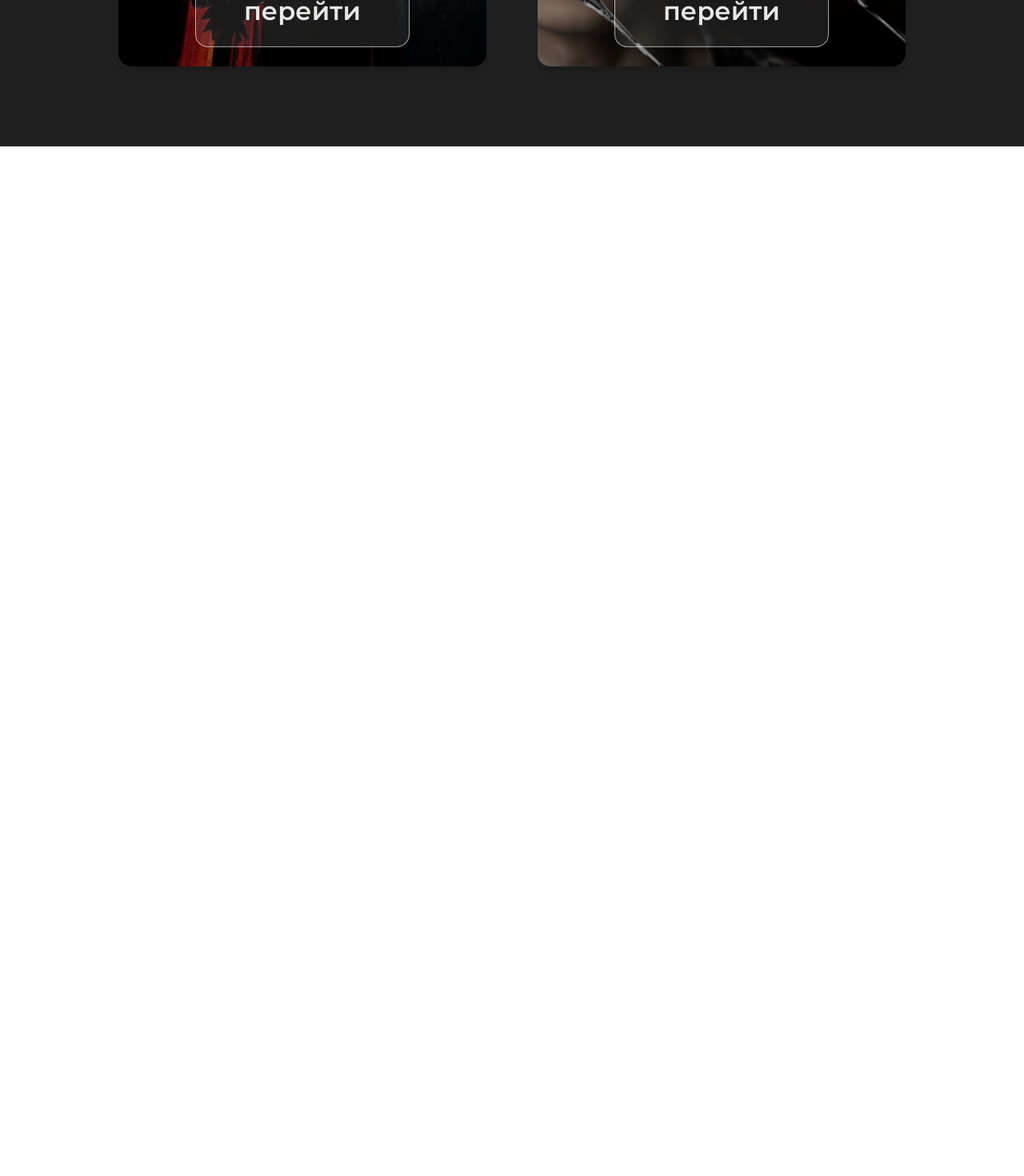
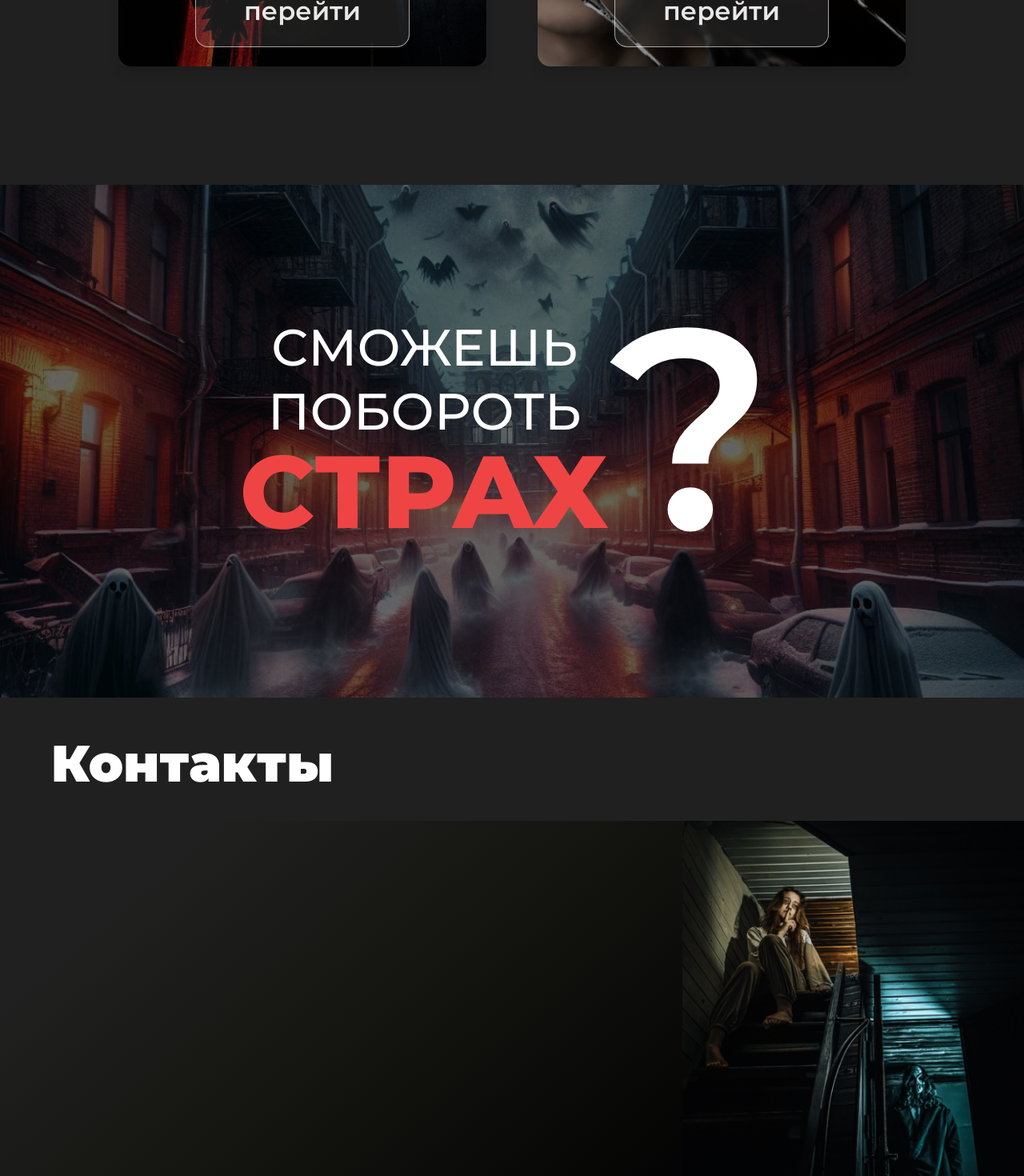
Before and after one commit to AliveRg/horror-prod, a Vue app: page / in a window 1280 px wide. Shown: the part 1814-3284 px from the top of the page at 80% size. Before the commit the page ends 1997 px from the top, so only its background shows below. Built offline with nearby package versions, Linux system fonts and the light colour scheme.

Commit message:
add foot

```diff
--- a/src/App.vue
+++ b/src/App.vue
@@ -16,6 +16,45 @@ import { RouterLink, RouterView } from 'vue-router'
   </header>
 
   <RouterView />
+
+  <footer class="footer pt-[48px] bg-[#202020]">
+    <section>
+      <div
+        class="container-bg w-screen h-[641px] pt-[48px] pl-[64px] pr-[76px] pb-[83px] flex justify-center items-center"
+      >
+        <div class="font-montser font-medium text-[64px] text-white uppercase text-center">
+          <p class="leading-[80px]">
+            СМОЖЕШЬ<br />
+            ПОБОРОТЬ
+          </p>
+          <p class="text-red-500 font-extrabold text-[128px] leading-[121px]">СТРАХ</p>
+        </div>
+        <p class="text-[356px] text-white font-montser font-semibold">?</p>
+      </div>
+    </section>
+    <section class="pt-[42px]">
+      <p class="text-white text-[64px] font-black font-montser leading-[80px] pb-[32px] px-[64px]">
+        Контакты
+      </p>
+      <div class="flex">
+        <div class="w-2/3 pl-[64px] bg-foot"></div>
+        <div class="w-1/3">
+          <img class="w-full h-[444px] object-cover" src="@/assets/footer2.png" alt="" />
+        </div>
+      </div>
+    </section>
+  </footer>
 </template>
 
-<style scoped></style>
+<style scoped>
+.container-bg {
+  background-image: url(@/assets/footer.png);
+  background-repeat: no-repeat;
+  background-position: center center;
+  background-size: cover;
+  /* background-attachment: fixed; */
+}
+.bg-foot {
+  background: linear-gradient(139deg, rgba(32, 32, 32, 0) 19.01%, #151611 53.37%, #040404 98.16%);
+}
+</style>
```
Also changed, not shown: src/assets/footer.png (added), src/assets/footer2.png (added).
